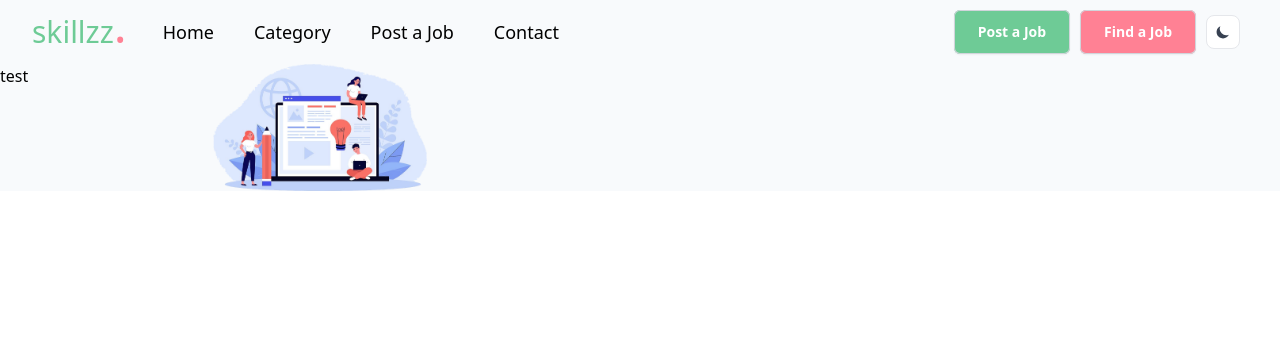
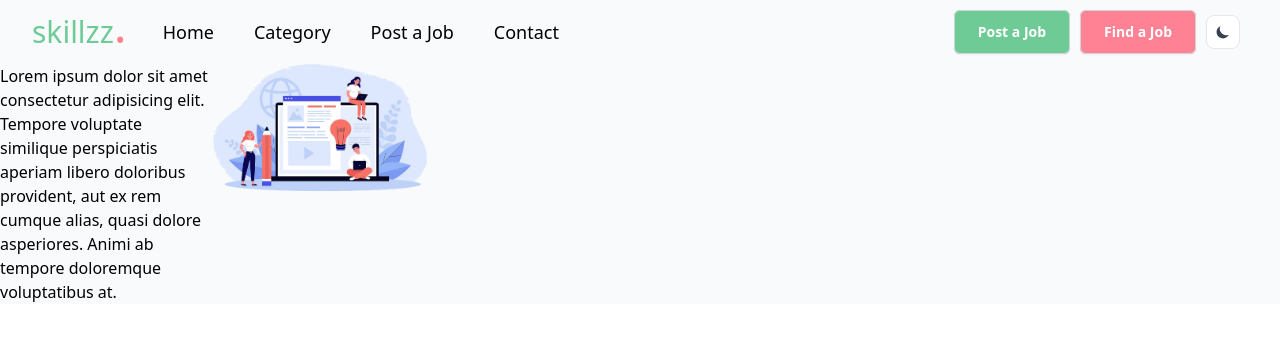
Before and after one commit to marinela-gici/skillzz-app, a React (Vite) app in the folder client/: page / in a window 1280 px wide. Shown: the top 340 px of the page. Built offline with nearby package versions, Linux system fonts and the light colour scheme.

Commit message:
add lorem ipsum

```diff
--- a/client/src/components/HeroSection.jsx
+++ b/client/src/components/HeroSection.jsx
@@ -5,9 +5,14 @@ const HeroSection = () => {
   return (
     <div>
       <div class="grid grid-cols-1 md:grid-cols-6">
-        <div>test</div>
         <div>
-            <img src={heroImg} alt="" />
+          Lorem ipsum dolor sit amet consectetur adipisicing elit. Tempore
+          voluptate similique perspiciatis aperiam libero doloribus provident,
+          aut ex rem cumque alias, quasi dolore asperiores. Animi ab tempore
+          doloremque voluptatibus at.
+        </div>
+        <div>
+          <img src={heroImg} alt="" />
         </div>
       </div>
     </div>
```
